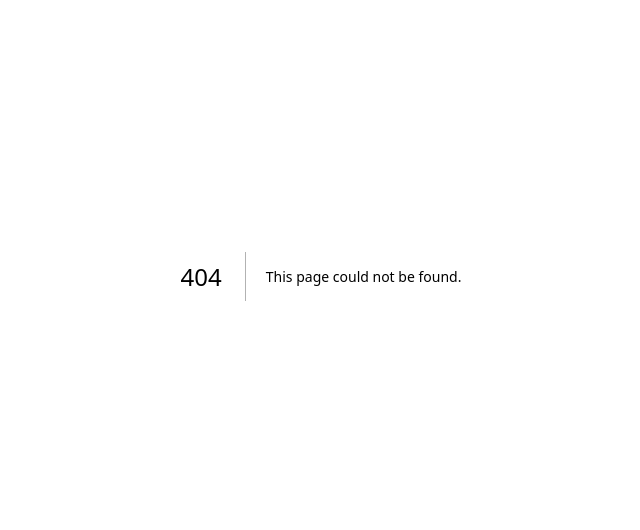
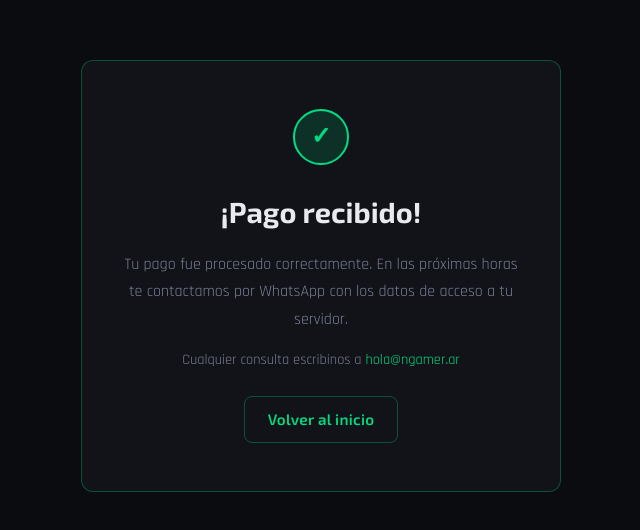
Before and after one commit to nodogamer/ngamer-landing, a Next.js app: page /gracias in a window 1280 px wide. Before the commit this address had no page. Shown: the part 124-654 px from the top of the page, without its empty margins (319-959 px from the left). Built offline with nearby package versions, Linux system fonts and the light colour scheme.

Commit message:
add checkout modal

```diff
--- a/src/app/globals.css
+++ b/src/app/globals.css
@@ -717,6 +717,144 @@ ul { list-style: none; }
 .footer-bottom p { color: var(--color-muted); font-size: 0.85rem; line-height: 1.6; }
 .footer-disclaimer { font-size: 0.78rem !important; margin-top: 0.25rem; }
 
+/* ===== Gracias ===== */
+.gracias-page {
+  min-height: 100vh;
+  display: flex;
+  align-items: center;
+  justify-content: center;
+  padding: 2rem;
+}
+
+.gracias-box {
+  background: var(--color-surface);
+  border: 1px solid var(--color-border-accent);
+  border-radius: var(--radius-md);
+  padding: 3rem 2.5rem;
+  max-width: 480px;
+  width: 100%;
+  text-align: center;
+}
+
+.gracias-icon {
+  width: 56px;
+  height: 56px;
+  background: rgba(0, 220, 130, 0.15);
+  border: 2px solid var(--color-primary);
+  border-radius: 50%;
+  display: flex;
+  align-items: center;
+  justify-content: center;
+  color: var(--color-primary);
+  font-size: 1.5rem;
+  font-weight: 700;
+  margin: 0 auto 1.5rem;
+}
+
+.gracias-title {
+  font-family: var(--font-heading), 'Exo 2', sans-serif;
+  font-weight: 700;
+  font-size: 1.8rem;
+  color: var(--color-text);
+  margin-bottom: 1rem;
+}
+
+.gracias-text {
+  color: var(--color-muted);
+  line-height: 1.7;
+  margin-bottom: 1rem;
+}
+
+.gracias-contact { color: var(--color-muted); font-size: 0.9rem; }
+
+.gracias-link {
+  color: var(--color-primary);
+  transition: opacity 0.2s;
+}
+
+.gracias-link:hover { opacity: 0.8; }
+
+/* ===== Modal ===== */
+.modal-overlay {
+  position: fixed;
+  inset: 0;
+  background: rgba(0, 0, 0, 0.7);
+  backdrop-filter: blur(4px);
+  display: flex;
+  align-items: center;
+  justify-content: center;
+  z-index: 200;
+  padding: 1.5rem;
+}
+
+.modal-box {
+  background: var(--color-surface);
+  border: 1px solid var(--color-border-accent);
+  border-radius: var(--radius-md);
+  padding: 2rem;
+  width: 100%;
+  max-width: 420px;
+  position: relative;
+}
+
+.modal-close {
+  position: absolute;
+  top: 1rem;
+  right: 1rem;
+  background: none;
+  border: none;
+  color: var(--color-muted);
+  cursor: pointer;
+  font-size: 1rem;
+  transition: color 0.2s;
+}
+
+.modal-close:hover { color: var(--color-text); }
+
+.modal-title {
+  font-family: var(--font-heading), 'Exo 2', sans-serif;
+  font-weight: 700;
+  font-size: 1.4rem;
+  color: var(--color-text);
+  margin-bottom: 0.4rem;
+}
+
+.modal-subtitle {
+  color: var(--color-muted);
+  font-size: 0.95rem;
+  margin-bottom: 1.5rem;
+}
+
+.modal-form {
+  display: flex;
+  flex-direction: column;
+  gap: 1rem;
+}
+
+.modal-input {
+  background: var(--color-bg);
+  border: 1px solid var(--color-border);
+  border-radius: var(--radius-sm);
+  padding: 0.75rem 1rem;
+  color: var(--color-text);
+  font-family: var(--font-body), 'Rajdhani', sans-serif;
+  font-size: 1rem;
+  width: 100%;
+  transition: border-color 0.2s;
+}
+
+.modal-input:focus {
+  outline: none;
+  border-color: var(--color-border-accent);
+}
+
+.modal-input::placeholder { color: var(--color-muted); }
+
+.modal-error {
+  color: #ff6b6b;
+  font-size: 0.88rem;
+}
+
 /* ===== Responsive ===== */
 @media (max-width: 768px) {
   .navbar-menu {
--- /dev/null
+++ b/src/app/gracias/page.tsx
@@ -0,0 +1,22 @@
+import Link from 'next/link'
+
+export default function Gracias() {
+  return (
+    <div className="gracias-page">
+      <div className="gracias-box">
+        <div className="gracias-icon">✓</div>
+        <h1 className="gracias-title">¡Pago recibido!</h1>
+        <p className="gracias-text">
+          Tu pago fue procesado correctamente. En las próximas horas te contactamos por WhatsApp con los datos de acceso a tu servidor.
+        </p>
+        <p className="gracias-contact">
+          Cualquier consulta escribinos a{' '}
+          <a href="mailto:hola@ngamer.ar" className="gracias-link">hola@ngamer.ar</a>
+        </p>
+        <Link href="/" className="btn btn-outline" style={{ marginTop: '1.5rem', display: 'inline-flex' }}>
+          Volver al inicio
+        </Link>
+      </div>
+    </div>
+  )
+}
--- a/src/components/BillingToggle.tsx
+++ b/src/components/BillingToggle.tsx
@@ -1,45 +1,55 @@
 'use client'
 
 import { useState } from 'react'
+import CheckoutModal from './CheckoutModal'
 
 const plans = [
   {
+    id: 'bloque-de-tierra',
     name: 'Bloque de Tierra',
     tagline: 'Ideal para empezar con amigos',
     monthly: '$5.000',
     annual: '$50.000',
     features: ['Hasta 10 jugadores', '2 GB de RAM', 'Panel de control AMP', 'Protección DDoS básica', 'Soporte por WhatsApp', 'Backups automáticos'],
     boldIndex: [0, 1],
-    cta: 'https://wa.me/5491111111111?text=MINECRAFTSERVER%20BLOQUE%20DE%20TIERRA',
     popular: false,
   },
   {
+    id: 'diamante',
     name: 'Diamante',
     tagline: 'Para comunidades en crecimiento',
     monthly: '$10.000',
     annual: '$100.000',
     features: ['Hasta 25 jugadores', '4 GB de RAM', 'Panel de control AMP', 'Soporte para mods y plugins', 'Protección DDoS avanzada', 'Soporte por WhatsApp', 'Backups automáticos'],
     boldIndex: [0, 1],
-    cta: 'https://wa.me/5491111111111?text=MINECRAFTSERVER%20DIAMANTE',
     popular: true,
   },
   {
+    id: 'netherita',
     name: 'Netherita',
     tagline: 'Máximo poder para tu network',
     monthly: '$20.000',
     annual: '$200.000',
     features: ['50+ jugadores', '8 GB de RAM', 'Panel de control AMP', 'Soporte para mods y plugins', 'Protección DDoS avanzada', 'Soporte prioritario 24/7', 'Backups automáticos', 'IP dedicada (opcional)'],
     boldIndex: [0, 1],
-    cta: 'https://wa.me/5491111111111?text=MINECRAFTSERVER%20NETHERITA',
     popular: false,
   },
 ]
 
 export default function BillingToggle() {
   const [annual, setAnnual] = useState(false)
+  const [selected, setSelected] = useState<{ id: string; name: string } | null>(null)
 
   return (
     <>
+      {selected && (
+        <CheckoutModal
+          plan={selected.id}
+          label={selected.name}
+          onClose={() => setSelected(null)}
+        />
+      )}
+
       <div className="billing-toggle reveal">
         <button className={`toggle-btn ${!annual ? 'active' : ''}`} onClick={() => setAnnual(false)}>
           Mensual
@@ -69,14 +79,12 @@ export default function BillingToggle() {
                 </li>
               ))}
             </ul>
-            <a
+            <button
               className={`btn btn-full ${plan.popular ? 'btn-primary' : 'btn-outline'}`}
-              href={plan.cta}
-              target="_blank"
-              rel="noopener noreferrer"
+              onClick={() => setSelected({ id: plan.id, name: plan.name })}
             >
               Elegir plan
-            </a>
+            </button>
           </div>
         ))}
       </div>
--- /dev/null
+++ b/src/components/CheckoutModal.tsx
@@ -0,0 +1,61 @@
+'use client'
+
+import { useState } from 'react'
+
+interface Props {
+  plan: string
+  label: string
+  onClose: () => void
+}
+
+export default function CheckoutModal({ plan, label, onClose }: Props) {
+  const [email, setEmail] = useState('')
+  const [loading, setLoading] = useState(false)
+  const [error, setError] = useState('')
+
+  const handleSubmit = async (e: React.FormEvent) => {
+    e.preventDefault()
+    setLoading(true)
+    setError('')
+
+    try {
+      const res = await fetch(`${process.env.NEXT_PUBLIC_API_URL}/api/payments/create-preference`, {
+        method: 'POST',
+        headers: { 'Content-Type': 'application/json' },
+        body: JSON.stringify({ email, plan }),
+      })
+
+      const data = await res.json()
+      if (!res.ok) throw new Error(data.error)
+
+      window.location.href = data.init_point
+    } catch {
+      setError('Hubo un error al procesar. Intentá de nuevo.')
+      setLoading(false)
+    }
+  }
+
+  return (
+    <div className="modal-overlay" onClick={onClose}>
+      <div className="modal-box" onClick={(e) => e.stopPropagation()}>
+        <button className="modal-close" onClick={onClose}>✕</button>
+        <h2 className="modal-title">Plan {label}</h2>
+        <p className="modal-subtitle">Ingresá tu email para continuar al pago</p>
+        <form onSubmit={handleSubmit} className="modal-form">
+          <input
+            type="email"
+            required
+            placeholder="tu@email.com"
+            value={email}
+            onChange={(e) => setEmail(e.target.value)}
+            className="modal-input"
+          />
+          {error && <p className="modal-error">{error}</p>}
+          <button type="submit" disabled={loading} className="btn btn-primary btn-full">
+            {loading ? 'Redirigiendo...' : 'Ir al pago'}
+          </button>
+        </form>
+      </div>
+    </div>
+  )
+}
```
